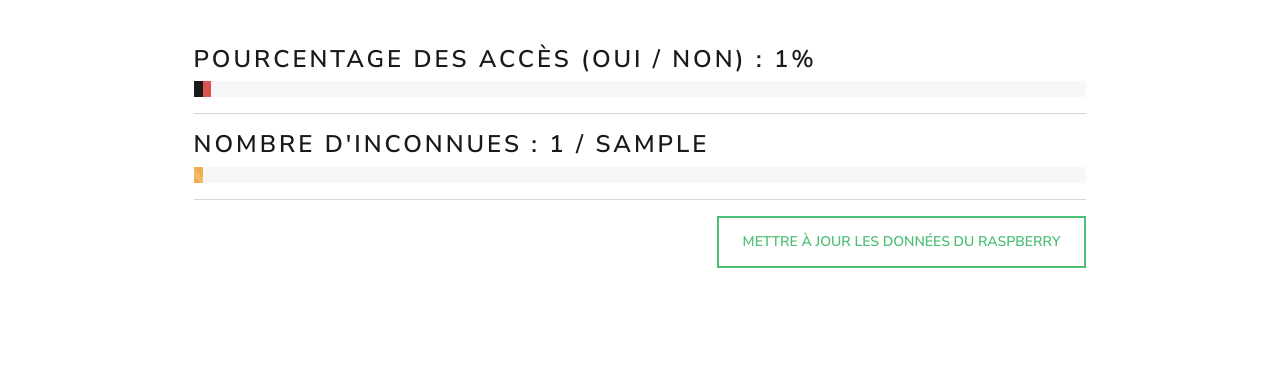
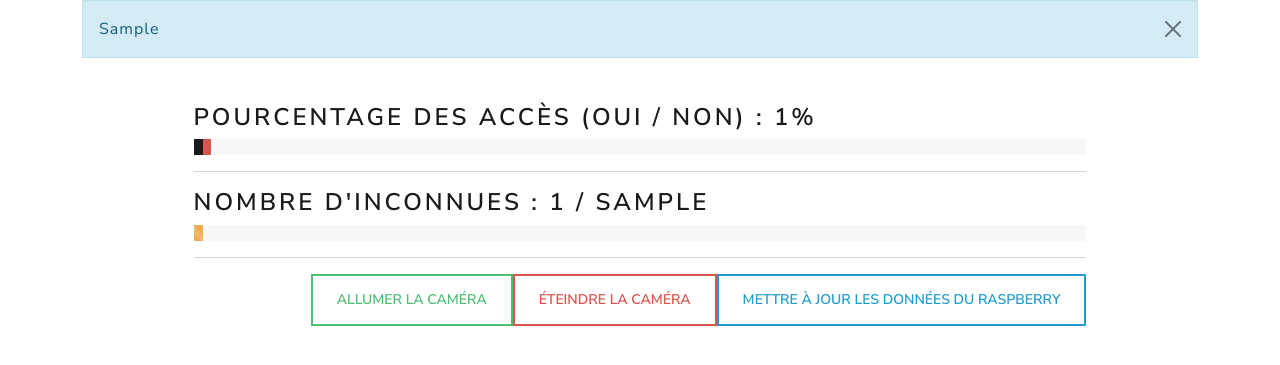
Before and after one commit to AwesomeLuffy/Fiole, a Flask app: template src/Templates/stats.html in a window 1280 px wide. Shown: the part 100-465 px from the top of the page. Run offline with Flask 2, Linux system fonts and the light colour scheme; the template is opened without the code that fills it: most values are stand-ins (such as "Sample title", 1, 10 or a date in 2020); some libraries are stand-ins or nearby versions.

Commit message:
If button clicked, return a card that say what raspberry return

```diff
--- a/src/Templates/stats.html
+++ b/src/Templates/stats.html
@@ -2,6 +2,12 @@
 {% block content %}
     {# Obj is StatViewModel#}
     {% if obj is defined and obj %}
+        {% if obj.server_response != "" %}
+            <div class="alert alert-dismissible alert-info">
+                <button type="button" class="btn-close" data-bs-dismiss="alert"></button>
+                {{ obj.server_response }}
+            </div>
+        {% endif %}
         <div style="margin-left: 10%; margin-right: 10%">
             <div style="margin-top: 5%">
                 <h3>Pourcentage des accès (Oui / Non) : {{ obj.access_true_count_percentage }}%</h3>
@@ -34,13 +40,24 @@
             <hr/>
             <div>
                 <form method="post">
-                    <button type="submit" class="btn btn-outline-success float-end" name="refresh" value="refresh">
+                    <button type="submit" class="btn btn-outline-info float-end" name="submit" value="refresh">
                         Mettre à jour les données du Raspberry
                     </button>
                 </form>
             </div>
             <div>
-
+                <form method="post">
+                    <button type="submit" class="btn btn-outline-danger float-end" name="submit" value="stop_cam">
+                        Éteindre la caméra
+                    </button>
+                </form>
+            </div>
+            <div>
+                <form method="post">
+                    <button type="submit" class="btn btn-outline-success float-end" name="submit" value="start_cam">
+                        Allumer la caméra
+                    </button>
+                </form>
             </div>
         </div>
     {% endif %}
```
